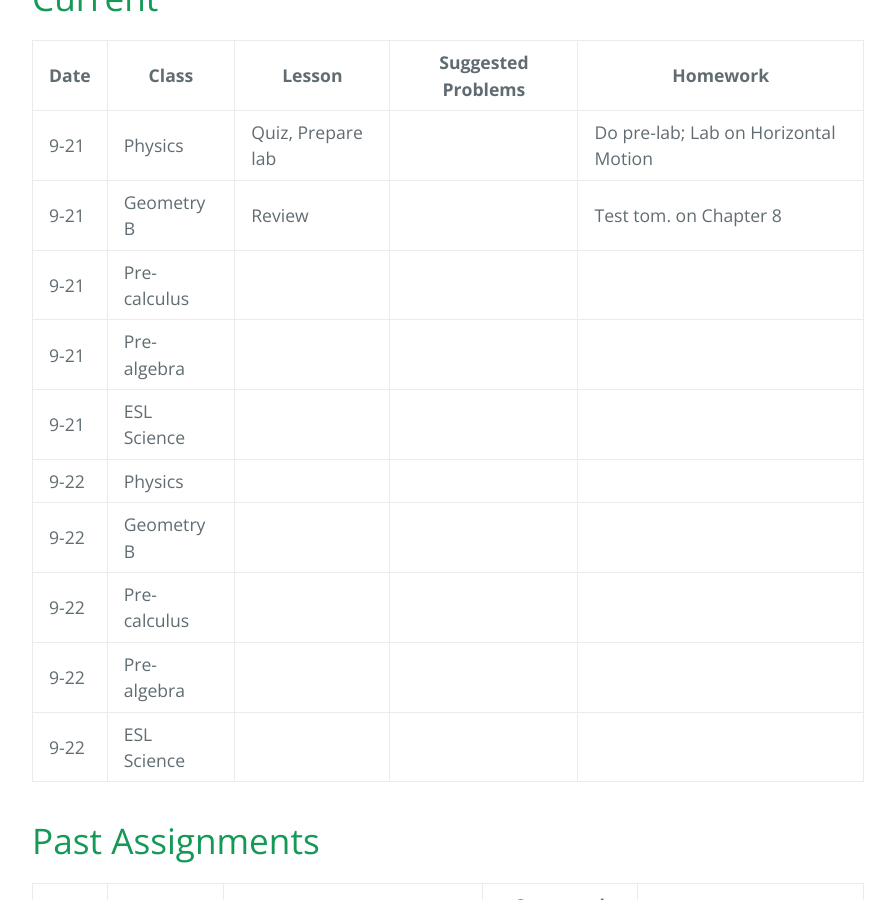
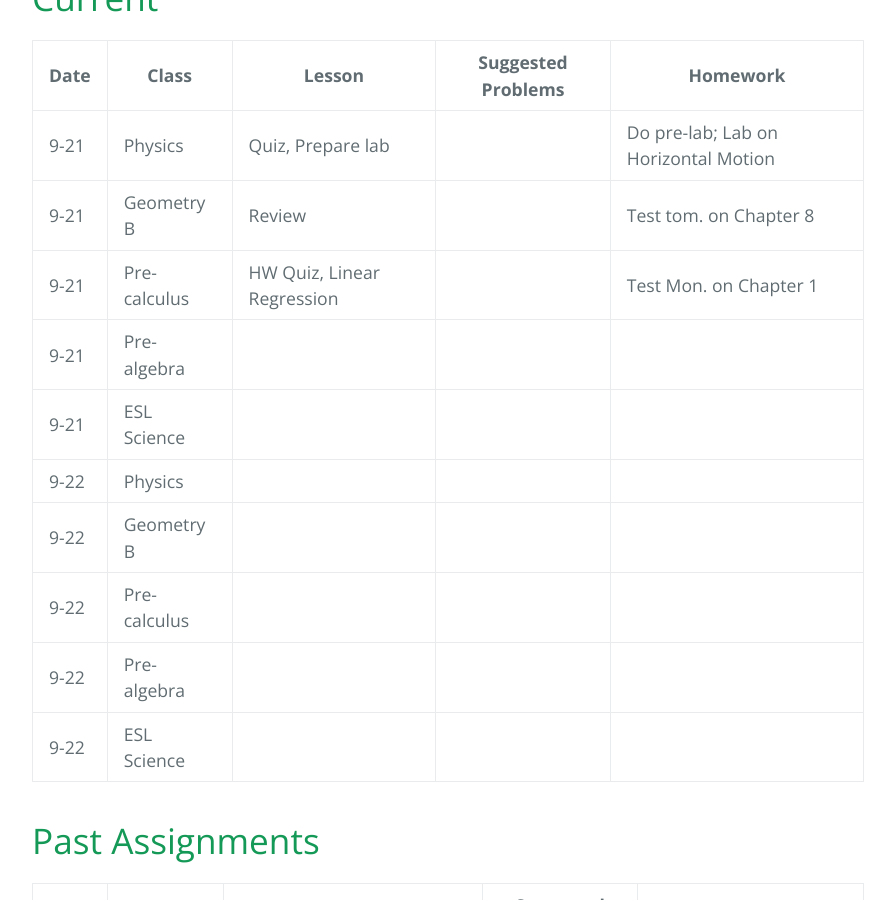
Before and after one commit to gpayoo/gpayoo, a Jekyll site: the page built from index.md, in a window 1280 px wide and 900 px high, scrolled down 528 px. Shown: the whole window, without its empty margins (192-1087 px from the left). Built offline with Jekyll 4.4.1, drawn with Linux system fonts in a browser that asks for light colours; our own code applies the rules of GitHub Pages for plain Markdown files.

Commit message:
Update index.md

```diff
--- a/index.md
+++ b/index.md
@@ -11,7 +11,7 @@ layout: default
 | ---- | ----- | ------ | -------- | ---
 | 9-21 | Physics | Quiz, Prepare lab | | Do pre-lab; Lab on Horizontal Motion
 | 9-21 | Geometry B | Review | |  Test tom. on Chapter 8|
-| 9-21 | Pre-calculus |  | |
+| 9-21 | Pre-calculus | HW Quiz, Linear Regression | | Test Mon. on Chapter 1
 | 9-21 | Pre-algebra | | |
 | 9-21 | ESL Science |  |  |
 | 9-22 | Physics |  | |
```
